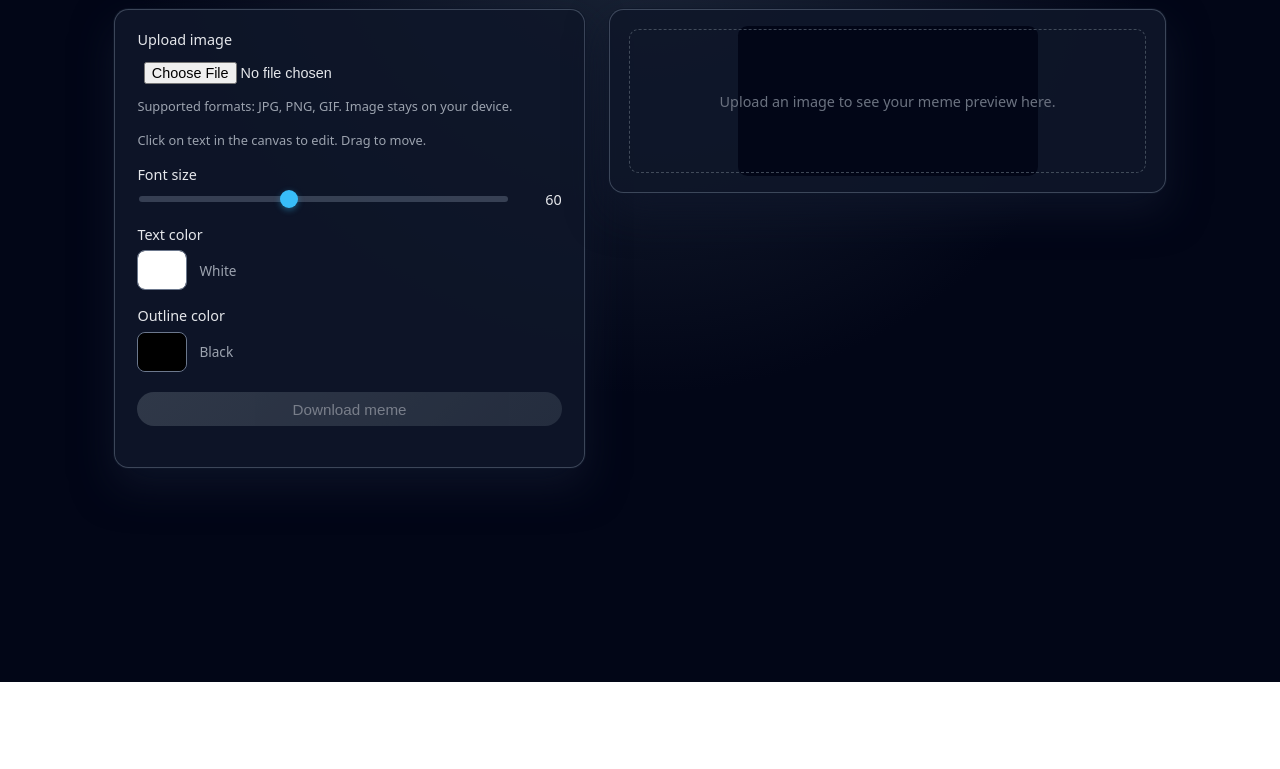
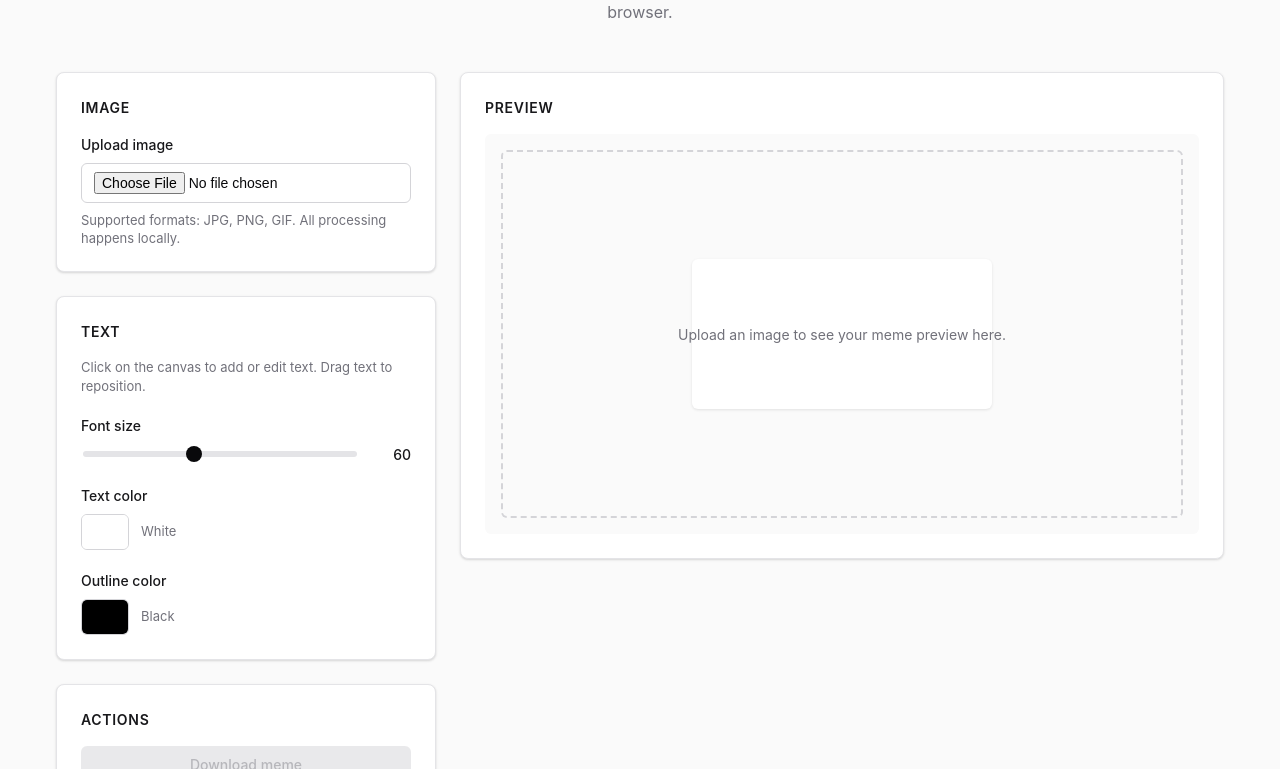
Before and after one commit to Vinayakmello/meme-generator-frontend, a plain HTML site: page index.html in a window 1280 px wide. Shown: the part 118-887 px from the top of the page. Before the commit the page ends 800 px from the top, so only its background shows below. Drawn offline with Linux system fonts and the light colour scheme.

Commit message:
Modernize UI inspired by shadcn style

```diff
--- a/index.html
+++ b/index.html
@@ -3,92 +3,100 @@
   <head>
     <meta charset="UTF-8" />
     <meta name="viewport" content="width=device-width, initial-scale=1.0" />
-    <title>Simple Meme Generator</title>
+    <title>Meme Generator</title>
     <link rel="stylesheet" href="styles.css" />
   </head>
   <body>
-    <main class="app">
-      <header class="app__header">
-        <h1 class="app__title">Simple Meme Generator</h1>
-        <p class="app__subtitle">
-          Upload an image, add text, and download your meme. All in your browser.
+    <main class="container">
+      <header class="header">
+        <h1 class="title">Meme Generator</h1>
+        <p class="subtitle">
+          Create memes instantly. Upload an image, add text, and download—all in your browser.
         </p>
       </header>
 
-      <section class="app__content">
-        <section class="controls">
-          <div class="controls__group">
-            <label for="image-input" class="controls__label">Upload image</label>
+      <div class="content-grid">
+        <aside class="controls-panel">
+          <section class="panel-section">
+            <h2 class="section-title">Image</h2>
+            <div class="form-group">
+              <label for="image-input" class="label">Upload image</label>
               <input
                 id="image-input"
                 type="file"
                 accept="image/png,image/jpeg,image/jpg,image/gif"
-              class="controls__file-input"
+                class="file-input"
               />
-            <p class="controls__hint">
-              Supported formats: JPG, PNG, GIF. Image stays on your device.
+              <p class="hint">
+                Supported formats: JPG, PNG, GIF. All processing happens locally.
               </p>
             </div>
+          </section>
 
-          <div class="controls__group">
-            <p class="controls__hint">
-              Click on text in the canvas to edit. Drag to move.
+          <section class="panel-section">
+            <h2 class="section-title">Text</h2>
+            <div class="form-group">
+              <p class="hint">
+                Click on the canvas to add or edit text. Drag text to reposition.
               </p>
             </div>
-
-          <div class="controls__group">
-            <label for="font-size" class="controls__label">Font size</label>
-            <div class="controls__slider-wrapper">
+            <div class="form-group">
+              <label for="font-size" class="label">Font size</label>
+              <div class="slider-group">
                 <input
                   id="font-size"
                   type="range"
                   min="20"
                   max="120"
                   value="60"
-                class="controls__slider"
+                  class="slider"
                 />
-              <span id="font-size-value" class="controls__slider-value">60</span>
+                <span id="font-size-value" class="slider-value">60</span>
               </div>
             </div>
-
-          <div class="controls__group">
-            <label for="text-color" class="controls__label">Text color</label>
-            <div class="controls__color-wrapper">
+            <div class="form-group">
+              <label for="text-color" class="label">Text color</label>
+              <div class="color-group">
                 <input
                   id="text-color"
                   type="color"
                   value="#ffffff"
-                class="controls__color-input"
+                  class="color-input"
                 />
-              <span class="controls__color-label">White</span>
+                <span class="color-label">White</span>
               </div>
             </div>
-
-          <div class="controls__group">
-            <label for="stroke-color" class="controls__label">Outline color</label>
-            <div class="controls__color-wrapper">
+            <div class="form-group">
+              <label for="stroke-color" class="label">Outline color</label>
+              <div class="color-group">
                 <input
                   id="stroke-color"
                   type="color"
                   value="#000000"
-                class="controls__color-input"
+                  class="color-input"
                 />
-              <span class="controls__color-label">Black</span>
+                <span class="color-label">Black</span>
               </div>
-          </div>
-
-          <div class="controls__actions">
-            <button id="download-btn" class="controls__button" disabled>
-              Download meme
-            </button>
-            <p id="status-message" class="controls__status" aria-live="polite"></p>
             </div>
           </section>
 
-        <section class="preview" aria-label="Meme preview">
-          <div class="preview__canvas-wrapper">
+          <section class="panel-section">
+            <h2 class="section-title">Actions</h2>
+            <div class="form-group">
+              <button id="download-btn" class="button button-primary" disabled>
+                Download meme
+              </button>
+              <p id="status-message" class="status" aria-live="polite"></p>
+            </div>
+          </section>
+        </aside>
+
+        <section class="preview-panel">
+          <div class="preview-card">
+            <h2 class="preview-title">Preview</h2>
+            <div class="canvas-container">
               <canvas id="meme-canvas"></canvas>
-            <div id="preview-placeholder" class="preview__placeholder">
+              <div id="preview-placeholder" class="placeholder">
                 <p>Upload an image to see your meme preview here.</p>
               </div>
               <input
@@ -98,8 +106,9 @@
                 style="display: none;"
               />
             </div>
+          </div>
         </section>
-      </section>
+      </div>
     </main>
 
     <script src="script.js"></script>
--- a/styles.css
+++ b/styles.css
@@ -6,282 +6,320 @@
 
 body {
   margin: 0;
-  font-family: system-ui, -apple-system, BlinkMacSystemFont, "Segoe UI", sans-serif;
-  background: radial-gradient(circle at top, #1e293b 0, #020617 50%, #020617 100%);
-  color: #e5e7eb;
+  font-family: -apple-system, BlinkMacSystemFont, "Segoe UI", Roboto, "Helvetica Neue", Arial, sans-serif;
+  background-color: #fafafa;
+  color: #09090b;
+  line-height: 1.5;
   min-height: 100vh;
+  -webkit-font-smoothing: antialiased;
+  -moz-osx-font-smoothing: grayscale;
 }
 
-.app {
-  max-width: 1100px;
+.container {
+  max-width: 1200px;
   margin: 0 auto;
-  padding: 1.5rem;
+  padding: 2rem 1rem;
+}
+
+.header {
+  text-align: center;
+  margin-bottom: 3rem;
+}
+
+.title {
+  margin: 0 0 0.5rem;
+  font-size: 2.25rem;
+  font-weight: 700;
+  letter-spacing: -0.025em;
+  color: #09090b;
+}
+
+.subtitle {
+  margin: 0;
+  font-size: 1rem;
+  color: #71717a;
+  max-width: 600px;
+  margin-left: auto;
+  margin-right: auto;
+}
+
+.content-grid {
+  display: grid;
+  grid-template-columns: 380px 1fr;
+  gap: 1.5rem;
+  align-items: start;
+}
+
+.controls-panel,
+.preview-panel {
   display: flex;
   flex-direction: column;
+}
+
+.controls-panel {
   gap: 1.5rem;
 }
 
-.app__header {
-  text-align: center;
+.panel-section {
+  background: #ffffff;
+  border: 1px solid #e4e4e7;
+  border-radius: 0.5rem;
+  padding: 1.5rem;
+  box-shadow: 0 1px 3px 0 rgba(0, 0, 0, 0.1), 0 1px 2px 0 rgba(0, 0, 0, 0.06);
 }
 
-.app__title {
-  margin: 0 0 0.25rem;
-  font-size: clamp(1.75rem, 2.4vw + 1rem, 2.5rem);
+.section-title {
+  margin: 0 0 1rem;
+  font-size: 0.875rem;
+  font-weight: 600;
+  color: #18181b;
+  text-transform: uppercase;
+  letter-spacing: 0.05em;
 }
 
-.app__subtitle {
-  margin: 0;
-  color: #9ca3af;
-  font-size: 0.95rem;
+.form-group {
+  display: flex;
+  flex-direction: column;
+  gap: 0.5rem;
+  margin-bottom: 1.25rem;
 }
 
-.app__content {
-  display: grid;
-  grid-template-columns: minmax(0, 1.1fr) minmax(0, 1.3fr);
-  gap: 1.5rem;
-  align-items: flex-start;
+.form-group:last-child {
+  margin-bottom: 0;
 }
 
-.controls,
-.preview__canvas-wrapper {
-  background: rgba(15, 23, 42, 0.9);
-  border-radius: 0.9rem;
-  border: 1px solid rgba(148, 163, 184, 0.35);
-  box-shadow:
-    0 18px 40px rgba(15, 23, 42, 0.8),
-    0 0 0 1px rgba(15, 23, 42, 0.7);
-  padding: 1.25rem 1.4rem;
+.label {
+  font-size: 0.875rem;
+  font-weight: 500;
+  color: #18181b;
 }
 
-.controls {
-  display: flex;
-  flex-direction: column;
-  gap: 1rem;
+.hint {
+  margin: 0;
+  font-size: 0.8125rem;
+  color: #71717a;
+  line-height: 1.4;
 }
 
-.controls__group {
-  display: flex;
-  flex-direction: column;
-  gap: 0.4rem;
+.file-input {
+  width: 100%;
+  padding: 0.5rem 0.75rem;
+  font-size: 0.875rem;
+  color: #09090b;
+  background-color: #ffffff;
+  border: 1px solid #d4d4d8;
+  border-radius: 0.375rem;
+  transition: border-color 0.15s ease, box-shadow 0.15s ease;
+  cursor: pointer;
 }
 
-.controls__label {
-  font-size: 0.9rem;
-  color: #e5e7eb;
-  font-weight: 500;
+.file-input:hover {
+  border-color: #a1a1aa;
 }
 
-.controls__hint {
-  margin: 0;
-  font-size: 0.8rem;
-  color: #9ca3af;
+.file-input:focus {
+  outline: none;
+  border-color: #18181b;
+  box-shadow: 0 0 0 3px rgba(24, 24, 27, 0.1);
 }
 
-.controls__file-input {
-  padding: 0.4rem;
-  font-size: 0.9rem;
-  color: #e5e7eb;
-}
-
-.controls__text-input {
-  padding: 0.55rem 0.7rem;
-  border-radius: 0.5rem;
-  border: 1px solid rgba(148, 163, 184, 0.7);
-  background: rgba(15, 23, 42, 0.9);
-  color: #e5e7eb;
-  font-size: 0.9rem;
-}
-
-.controls__text-input::placeholder {
-  color: #6b7280;
-}
-
-.controls__text-input:focus {
-  outline: none;
-  border-color: #38bdf8;
-  box-shadow: 0 0 0 1px rgba(56, 189, 248, 0.7);
-}
-
-.controls__slider-wrapper {
+.slider-group {
   display: flex;
   align-items: center;
   gap: 0.75rem;
 }
 
-.controls__slider {
+.slider {
   flex: 1;
   height: 6px;
-  border-radius: 3px;
-  background: rgba(148, 163, 184, 0.3);
+  border-radius: 9999px;
+  background: #e4e4e7;
   outline: none;
   -webkit-appearance: none;
   appearance: none;
+  cursor: pointer;
+  transition: background 0.15s ease;
 }
 
-.controls__slider::-webkit-slider-thumb {
+.slider:hover {
+  background: #d4d4d8;
+}
+
+.slider::-webkit-slider-thumb {
   -webkit-appearance: none;
   appearance: none;
-  width: 18px;
-  height: 18px;
+  width: 16px;
+  height: 16px;
   border-radius: 50%;
-  background: #38bdf8;
+  background: #09090b;
   cursor: pointer;
-  box-shadow: 0 2px 6px rgba(56, 189, 248, 0.4);
-  transition: transform 0.1s ease, box-shadow 0.1s ease;
+  transition: transform 0.15s ease, box-shadow 0.15s ease;
 }
 
-.controls__slider::-webkit-slider-thumb:hover {
+.slider::-webkit-slider-thumb:hover {
   transform: scale(1.1);
-  box-shadow: 0 3px 8px rgba(56, 189, 248, 0.6);
+  box-shadow: 0 0 0 4px rgba(9, 9, 11, 0.1);
 }
 
-.controls__slider::-moz-range-thumb {
-  width: 18px;
-  height: 18px;
+.slider::-moz-range-thumb {
+  width: 16px;
+  height: 16px;
   border-radius: 50%;
-  background: #38bdf8;
+  background: #09090b;
   cursor: pointer;
   border: none;
-  box-shadow: 0 2px 6px rgba(56, 189, 248, 0.4);
-  transition: transform 0.1s ease, box-shadow 0.1s ease;
+  transition: transform 0.15s ease, box-shadow 0.15s ease;
 }
 
-.controls__slider::-moz-range-thumb:hover {
+.slider::-moz-range-thumb:hover {
   transform: scale(1.1);
-  box-shadow: 0 3px 8px rgba(56, 189, 248, 0.6);
+  box-shadow: 0 0 0 4px rgba(9, 9, 11, 0.1);
 }
 
-.controls__slider:focus {
+.slider:focus {
   outline: none;
 }
 
-.controls__slider:focus::-webkit-slider-thumb {
-  box-shadow: 0 0 0 3px rgba(56, 189, 248, 0.3);
+.slider:focus::-webkit-slider-thumb {
+  box-shadow: 0 0 0 4px rgba(9, 9, 11, 0.15);
 }
 
-.controls__slider:focus::-moz-range-thumb {
-  box-shadow: 0 0 0 3px rgba(56, 189, 248, 0.3);
+.slider:focus::-moz-range-thumb {
+  box-shadow: 0 0 0 4px rgba(9, 9, 11, 0.15);
 }
 
-.controls__slider-value {
+.slider-value {
   min-width: 2.5rem;
   text-align: right;
-  font-size: 0.9rem;
-  color: #e5e7eb;
+  font-size: 0.875rem;
   font-weight: 500;
+  color: #18181b;
 }
 
-.controls__color-wrapper {
+.color-group {
   display: flex;
   align-items: center;
   gap: 0.75rem;
 }
 
-.controls__color-input {
-  width: 50px;
-  height: 40px;
-  border: 1px solid rgba(148, 163, 184, 0.7);
-  border-radius: 0.5rem;
+.color-input {
+  width: 48px;
+  height: 36px;
+  border: 1px solid #d4d4d8;
+  border-radius: 0.375rem;
   cursor: pointer;
   background: transparent;
   -webkit-appearance: none;
   appearance: none;
   padding: 0;
+  transition: border-color 0.15s ease;
 }
 
-.controls__color-input::-webkit-color-swatch-wrapper {
+.color-input:hover {
+  border-color: #a1a1aa;
+}
+
+.color-input:focus {
+  outline: none;
+  border-color: #18181b;
+  box-shadow: 0 0 0 3px rgba(24, 24, 27, 0.1);
+}
+
+.color-input::-webkit-color-swatch-wrapper {
   padding: 0;
   border: none;
-  border-radius: 0.4rem;
+  border-radius: 0.25rem;
 }
 
-.controls__color-input::-webkit-color-swatch {
+.color-input::-webkit-color-swatch {
   border: none;
-  border-radius: 0.4rem;
+  border-radius: 0.25rem;
 }
 
-.controls__color-input::-moz-color-swatch {
+.color-input::-moz-color-swatch {
   border: none;
-  border-radius: 0.4rem;
+  border-radius: 0.25rem;
 }
 
-.controls__color-label {
-  font-size: 0.85rem;
-  color: #9ca3af;
+.color-label {
+  font-size: 0.8125rem;
+  color: #71717a;
   text-transform: capitalize;
 }
 
-.controls__actions {
-  display: flex;
-  flex-direction: column;
-  gap: 0.4rem;
-  margin-top: 0.25rem;
-}
-
-.controls__button {
+.button {
+  width: 100%;
+  padding: 0.625rem 1rem;
+  font-size: 0.875rem;
+  font-weight: 500;
+  border-radius: 0.375rem;
   border: none;
-  border-radius: 999px;
-  padding: 0.55rem 1.2rem;
-  font-size: 0.95rem;
-  font-weight: 500;
   cursor: pointer;
-  background: linear-gradient(135deg, #22c55e, #16a34a);
-  color: #052e16;
+  transition: all 0.15s ease;
   display: inline-flex;
   justify-content: center;
   align-items: center;
-  gap: 0.4rem;
-  box-shadow:
-    0 10px 20px rgba(34, 197, 94, 0.35),
-    0 0 0 1px rgba(22, 163, 74, 0.8);
-  transition:
-    transform 0.12s ease,
-    box-shadow 0.12s ease,
-    opacity 0.12s ease,
-    background 0.12s ease;
+  font-family: inherit;
 }
 
-.controls__button:hover:not(:disabled) {
-  transform: translateY(-1px);
-  box-shadow:
-    0 16px 32px rgba(34, 197, 94, 0.4),
-    0 0 0 1px rgba(21, 128, 61, 0.9);
+.button-primary {
+  background-color: #09090b;
+  color: #fafafa;
 }
 
-.controls__button:active:not(:disabled) {
-  transform: translateY(0);
-  box-shadow:
-    0 8px 18px rgba(21, 128, 61, 0.7),
-    0 0 0 1px rgba(21, 128, 61, 0.9);
+.button-primary:hover:not(:disabled) {
+  background-color: #18181b;
 }
 
-.controls__button:disabled {
-  opacity: 0.55;
-  cursor: default;
-  box-shadow: none;
-  background: linear-gradient(135deg, #4b5563, #374151);
-  color: #d1d5db;
+.button-primary:active:not(:disabled) {
+  background-color: #27272a;
 }
 
-.controls__status {
-  margin: 0;
-  font-size: 0.8rem;
-  min-height: 1.1em;
-  color: #9ca3af;
+.button-primary:disabled {
+  opacity: 0.5;
+  cursor: not-allowed;
+  background-color: #d4d4d8;
+  color: #71717a;
 }
 
-.preview {
-  display: flex;
-  justify-content: center;
+.status {
+  margin: 0.5rem 0 0;
+  font-size: 0.8125rem;
+  color: #71717a;
+  min-height: 1.25em;
 }
 
-.preview__canvas-wrapper {
+.preview-panel {
+  position: sticky;
+  top: 2rem;
+}
+
+.preview-card {
+  background: #ffffff;
+  border: 1px solid #e4e4e7;
+  border-radius: 0.5rem;
+  padding: 1.5rem;
+  box-shadow: 0 1px 3px 0 rgba(0, 0, 0, 0.1), 0 1px 2px 0 rgba(0, 0, 0, 0.06);
+}
+
+.preview-title {
+  margin: 0 0 1rem;
+  font-size: 0.875rem;
+  font-weight: 600;
+  color: #18181b;
+  text-transform: uppercase;
+  letter-spacing: 0.05em;
+}
+
+.canvas-container {
+  position: relative;
   width: 100%;
   display: flex;
   justify-content: center;
   align-items: center;
-  position: relative;
+  background: #fafafa;
+  border-radius: 0.375rem;
+  min-height: 400px;
   padding: 1rem;
 }
 
@@ -289,56 +327,88 @@ body {
   max-width: 100%;
   height: auto;
   display: block;
-  border-radius: 0.6rem;
-  background: #020617;
+  border-radius: 0.375rem;
+  background: #ffffff;
+  box-shadow: 0 1px 3px 0 rgba(0, 0, 0, 0.1);
 }
 
-.preview__placeholder {
+.placeholder {
   position: absolute;
-  inset: 1.2rem;
-  border-radius: 0.6rem;
-  border: 1px dashed rgba(75, 85, 99, 0.85);
+  inset: 1rem;
+  border-radius: 0.375rem;
+  border: 2px dashed #d4d4d8;
   display: flex;
   align-items: center;
   justify-content: center;
   text-align: center;
-  padding: 1.5rem;
+  padding: 2rem;
   pointer-events: none;
 }
 
-.preview__placeholder p {
+.placeholder p {
   margin: 0;
-  color: #6b7280;
-  font-size: 0.9rem;
+  color: #71717a;
+  font-size: 0.875rem;
 }
 
 .text-editor {
   position: absolute;
-  border: 2px solid #38bdf8;
-  border-radius: 0.4rem;
-  background: rgba(15, 23, 42, 0.95);
-  color: #e5e7eb;
-  padding: 0.4rem 0.6rem;
+  border: 2px solid #09090b;
+  border-radius: 0.375rem;
+  background: #ffffff;
+  color: #09090b;
+  padding: 0.5rem 0.75rem;
   font-family: Impact, system-ui, -apple-system, BlinkMacSystemFont, "Segoe UI", sans-serif;
   font-weight: bold;
   text-transform: uppercase;
   outline: none;
-  box-shadow: 0 4px 12px rgba(0, 0, 0, 0.5);
+  box-shadow: 0 4px 12px rgba(0, 0, 0, 0.15);
   z-index: 10;
-  min-width: 100px;
+  min-width: 120px;
+  transition: border-color 0.15s ease, box-shadow 0.15s ease;
 }
 
 .text-editor:focus {
-  border-color: #22c55e;
-  box-shadow: 0 4px 16px rgba(34, 197, 94, 0.4);
+  border-color: #09090b;
+  box-shadow: 0 4px 16px rgba(0, 0, 0, 0.2);
 }
 
-@media (max-width: 800px) {
-  .app__content {
-    grid-template-columns: minmax(0, 1fr);
+@media (max-width: 968px) {
+  .content-grid {
+    grid-template-columns: 1fr;
   }
 
-  .preview__canvas-wrapper {
-    margin-top: 0.25rem;
+  .preview-panel {
+    position: static;
+  }
+
+  .container {
+    padding: 1.5rem 1rem;
+  }
+
+  .header {
+    margin-bottom: 2rem;
+  }
+
+  .title {
+    font-size: 1.875rem;
   }
 }
+
+@media (max-width: 640px) {
+  .container {
+    padding: 1rem 0.75rem;
+  }
+
+  .panel-section {
+    padding: 1.25rem;
+  }
+
+  .preview-card {
+    padding: 1.25rem;
+  }
+
+  .title {
+    font-size: 1.5rem;
+  }
+}
```
Lines whose indentation alone changed are shown as unchanged.
